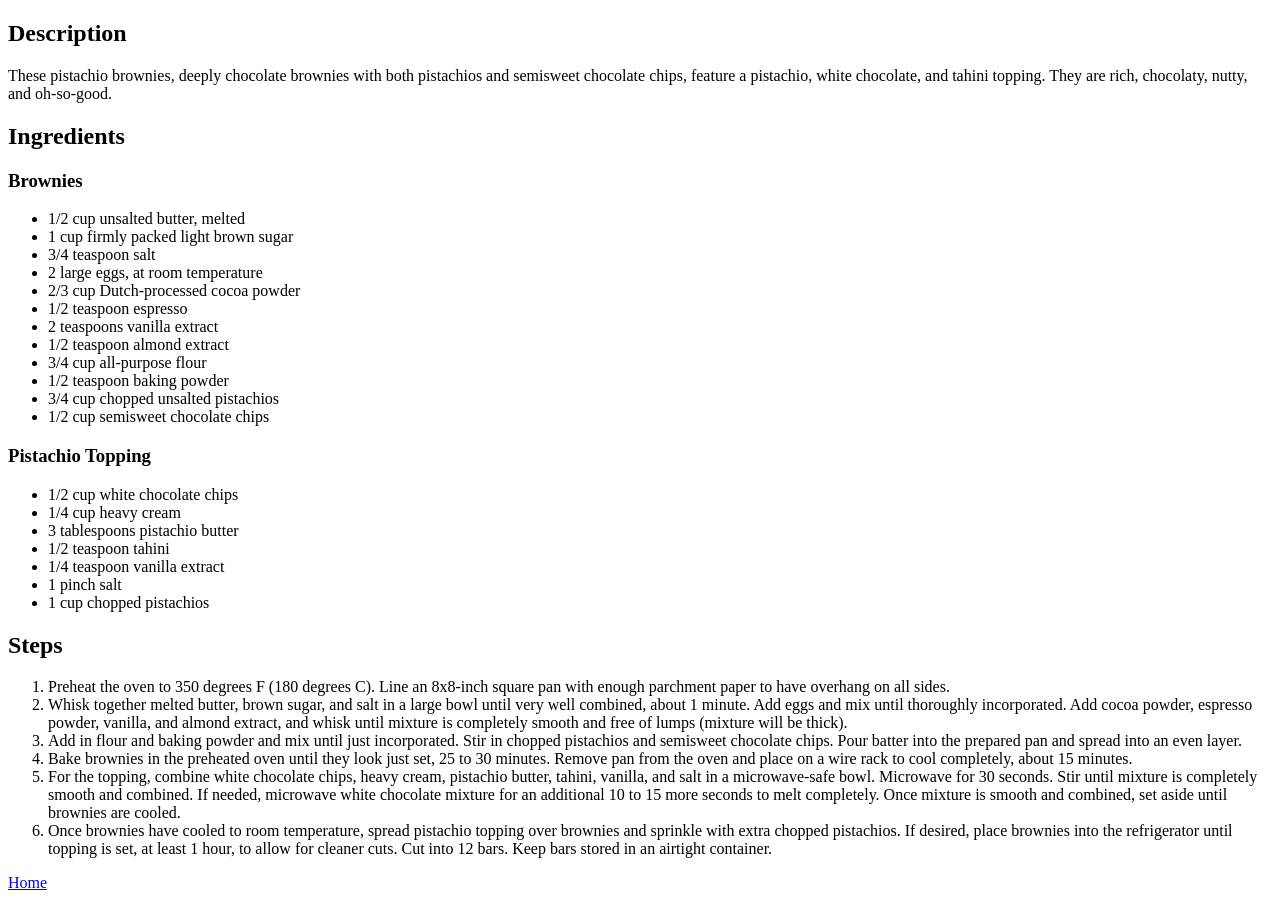
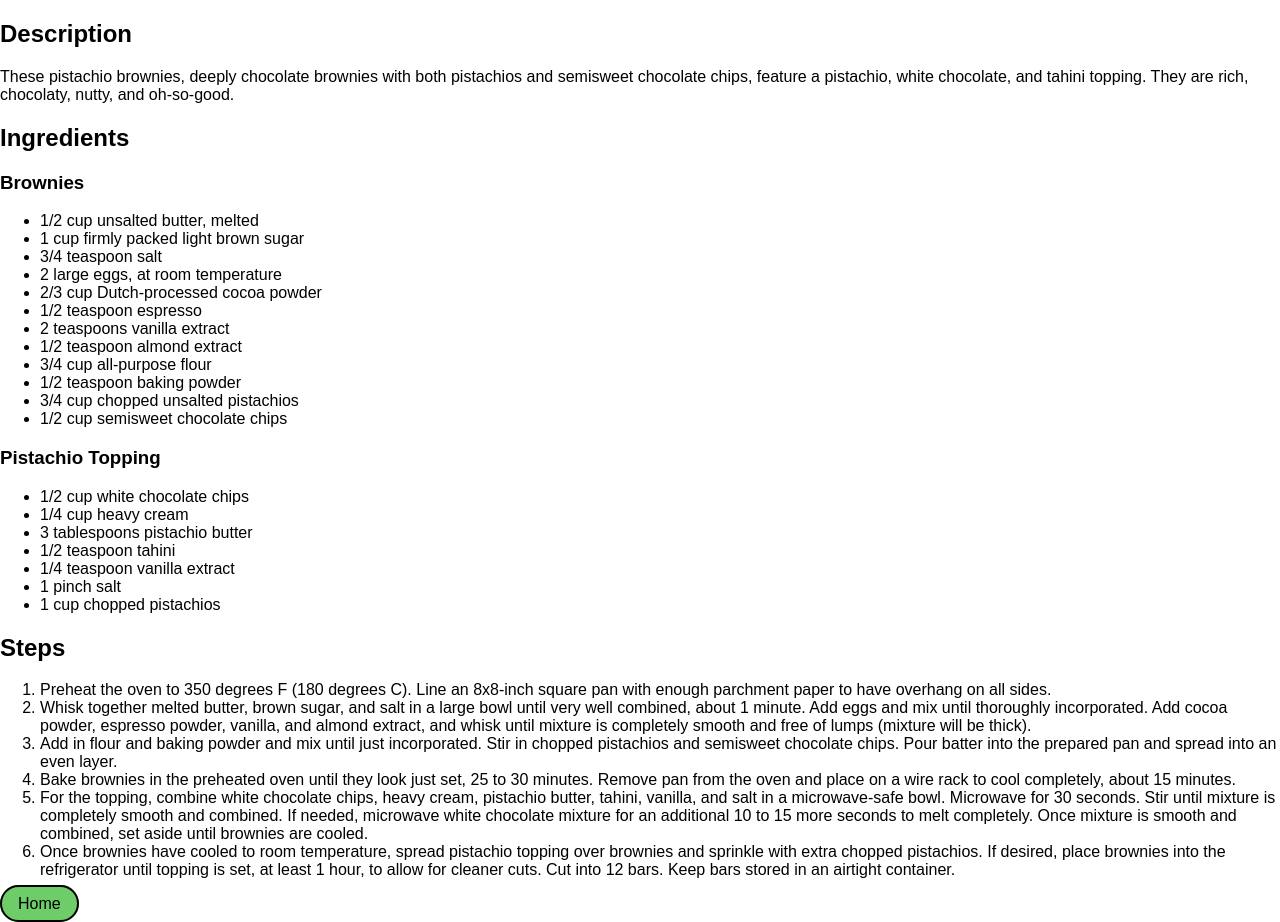
Before and after one commit to JustDamion/odin-recipes, a plain HTML site: page recipes/pistachio-brownies.html in a window 1280 px wide. Shown: the part 720-1642 px from the top of the page. Before the commit the page ends 1620 px from the top, so only its background shows below. Drawn offline with Linux system fonts and the light colour scheme.

Commit message:
Add base styling

```diff
--- a/recipes/pistachio-brownies.html
+++ b/recipes/pistachio-brownies.html
@@ -5,6 +5,7 @@
     <meta charset="UTF-8">
     <meta name="viewport" content="width=device-width, initial-scale=1.0">
     <title>Pistachio Brownies</title>
+    <link rel="stylesheet" href="../styles.css">
 </head>
 
 <body>
@@ -62,7 +63,7 @@
             hour, to allow for cleaner cuts. Cut into 12 bars. Keep bars stored in an airtight container.</li>
     </ol>
 
-    <a href="../index.html">Home</a>
+    <a href="../index.html" class="button">Home</a>
 </body>
 
 </html>
--- /dev/null
+++ b/styles.css
@@ -0,0 +1,22 @@
+* {
+    box-sizing: border-box;
+    font-family: Arial, Helvetica, sans-serif;
+}
+
+body {
+    margin: 0;
+}
+
+h1 {
+    text-align: center;
+}
+
+.button {
+    padding: 8px 16px;
+    margin: 0 auto;
+    text-decoration: none;
+    color: black;
+    background-color: rgb(110, 205, 105);
+    border: 2px solid black;
+    border-radius: 20px;
+}
```
Also changed, not shown: index.html (+1 -0 lines), recipes/shoyu-chicken.html (+2 -1 lines), recipes/taco-casserole.html (+2 -1 lines).
